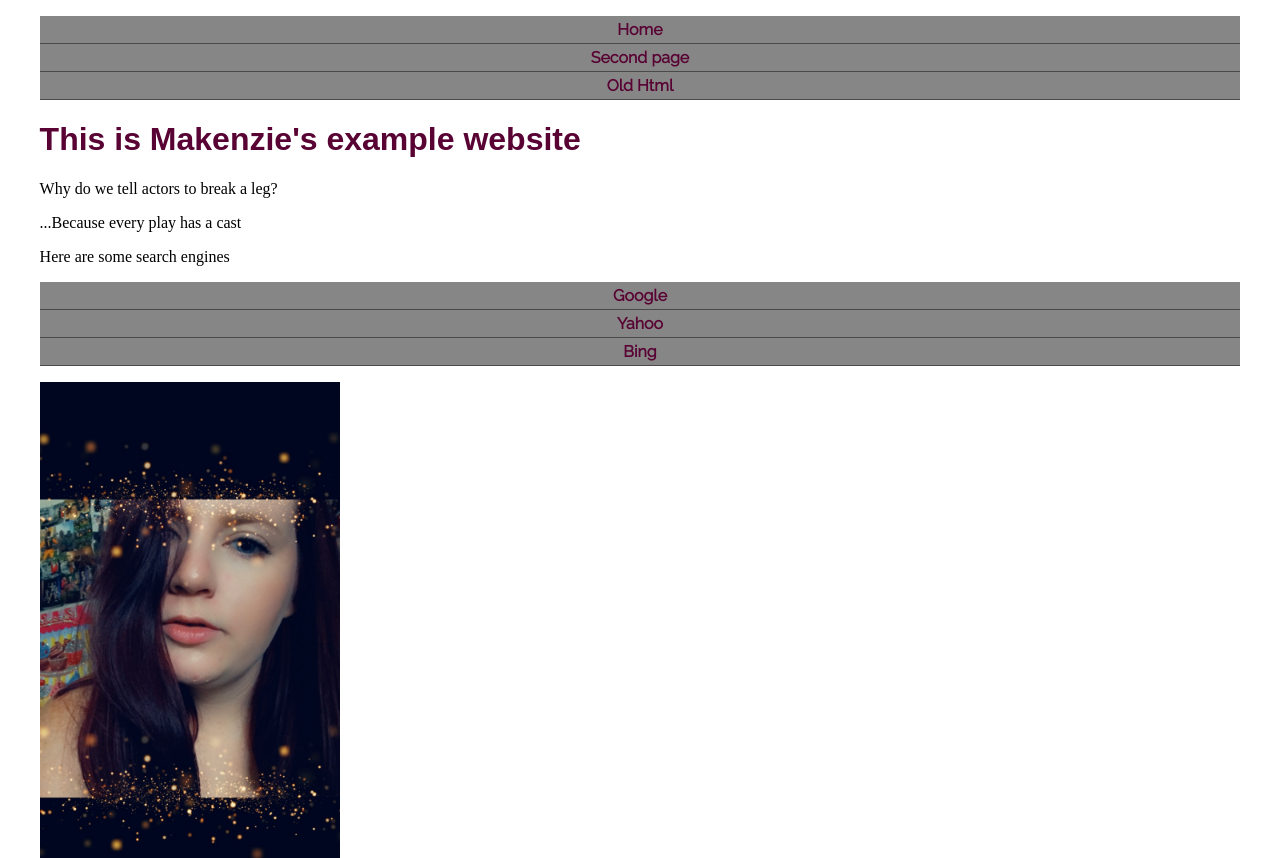
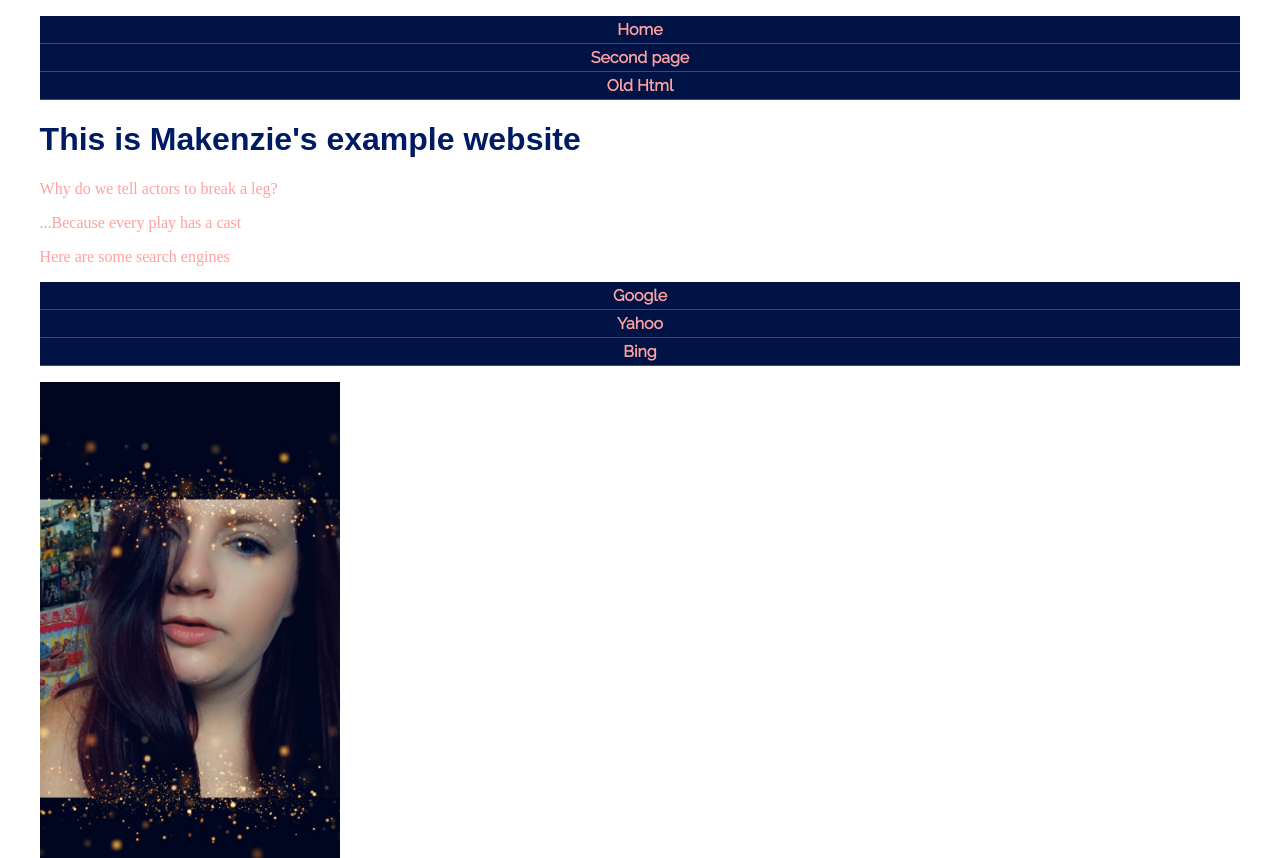
Before and after one commit to j4502-fs19/makenzie-bagley, a plain HTML site: page index.html in a window 1280 px wide. Shown: the top 858 px of the page. Drawn offline with Linux system fonts and the light colour scheme; a web font is replaced by a local one.

Commit message:
Played with color and changed to a coral and navy color scheme for everything

```diff
--- a/style.css
+++ b/style.css
@@ -1,17 +1,21 @@
 
 p {
-  color: black;
+  color: #FFA1A0;
   font-family: 'Hepta Slab', serif;
 }
 
 h1 {
   font-family: 'Gayathri', sans-serif;
-  color: #580333;
+  color: #001b63;
 }
 
 #container {
   width: 95%;
   margin: 0 auto;
+}
+
+#container {
+  background-color: white;
 }
 
 #nav {
@@ -27,8 +31,8 @@ h1 {
 
 #nav a:link, #nav a:visited {
 	  display:block;
-    color: #580333;
-    background-color: #878686;
+    color: #FFA1A0;
+    background-color: #011345;
     font-weight: 700;
     text-align:center;
     text-decoration: none;
@@ -37,7 +41,7 @@ h1 {
 }
 
 #nav a:hover, #nav a:active {
-    background-color: #606060;
+    background-color: #001b63;
 }
 
 #search {
@@ -53,8 +57,8 @@ h1 {
 
 #search a:link, #search a:visited {
 	  display:block;
-    color: #580333;
-    background-color: #878686;
+    color: #FFA1A0;
+    background-color: #011345;
     font-weight: 700;
     text-align:center;
     text-decoration: none;
@@ -63,7 +67,7 @@ h1 {
 }
 
 #search a:hover, #search a:active {
-    background-color: #606060;
+    background-color: #001b63;
 }
 
 .caption {
```
